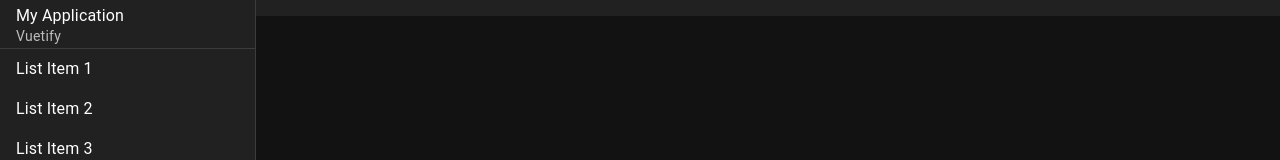
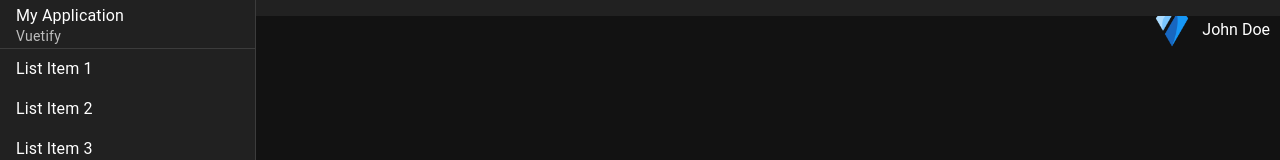
Before and after one commit to Areykal/Datagage-Front-End, a Vue app: page / in a window 1280 px wide. Shown: the top 160 px of the page. Built offline with nearby package versions, Linux system fonts and the light colour scheme.

Commit message:
update profile

```diff
--- a/src/components/Profile.vue
+++ b/src/components/Profile.vue
@@ -1,3 +1,29 @@
-<script setup></script>
+<script setup>
+import { ref } from 'vue';
 
-<template></template>
+const userName = ref('John Doe');
+</script>
+
+<template>
+  <div class="profile-icon">
+    <img src="@/assets/logo.png" alt="Profile Picture" />
+    <span>{{ userName }}</span>
+  </div>
+</template>
+
+<style scoped>
+.profile-icon {
+  position: absolute;
+  top: 10px;
+  right: 10px;
+  display: flex;
+  align-items: center;
+}
+
+.profile-icon img {
+  width: 40px;
+  height: 40px;
+  border-radius: 50%;
+  margin-right: 10px;
+}
+</style>
--- a/src/pages/Homepage.vue
+++ b/src/pages/Homepage.vue
@@ -2,10 +2,13 @@
 import Dashboard from "@/components/Dashboard.vue";
 import Footer from "@/components/Footer.vue";
 import Navigation from "@/components/Navigation.vue";
+import Profile from "@/components/Profile.vue";
+
 </script>
 
 <template>
   <Navigation />
+  <Profile />
   <Dashboard />
   <Footer />
 </template>
```
